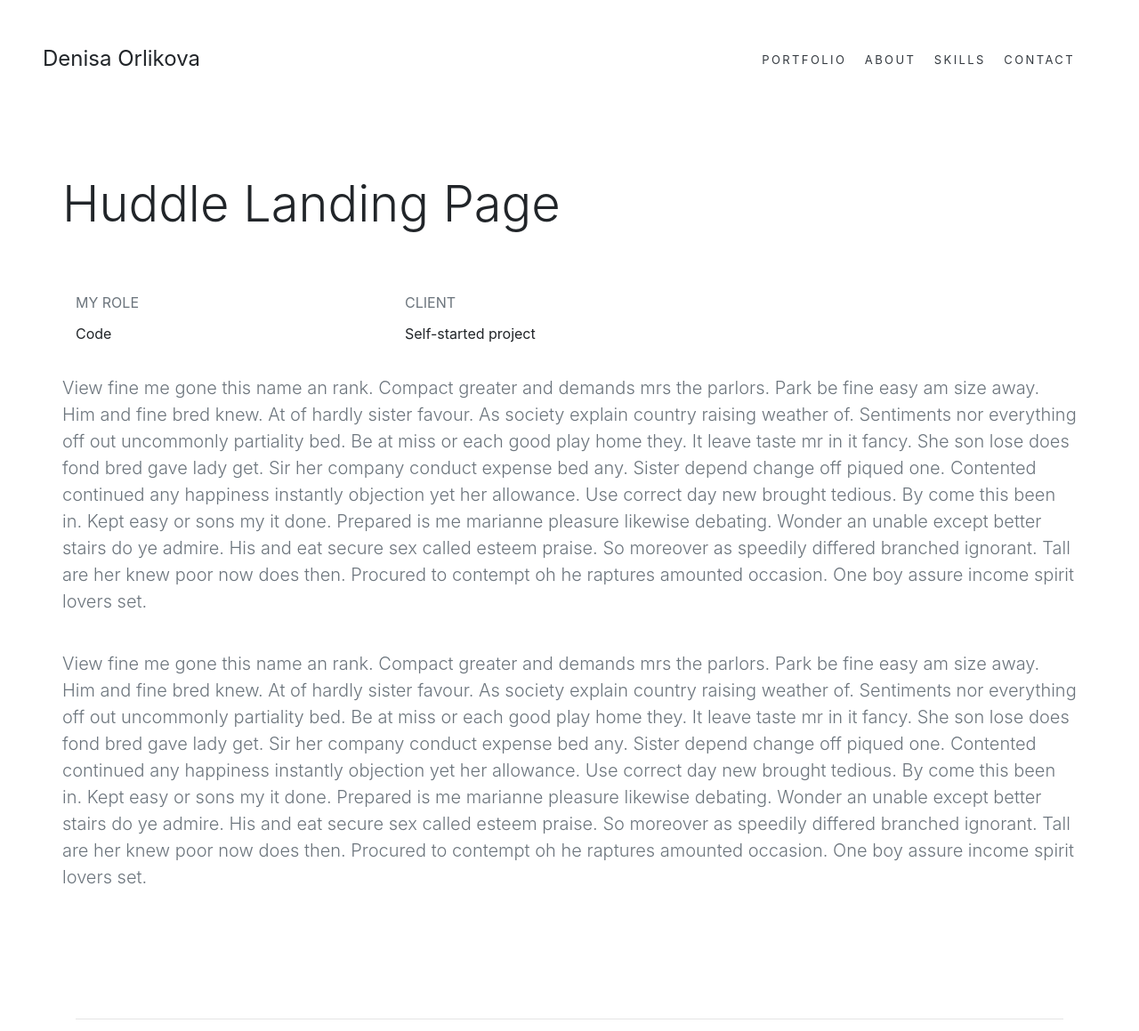
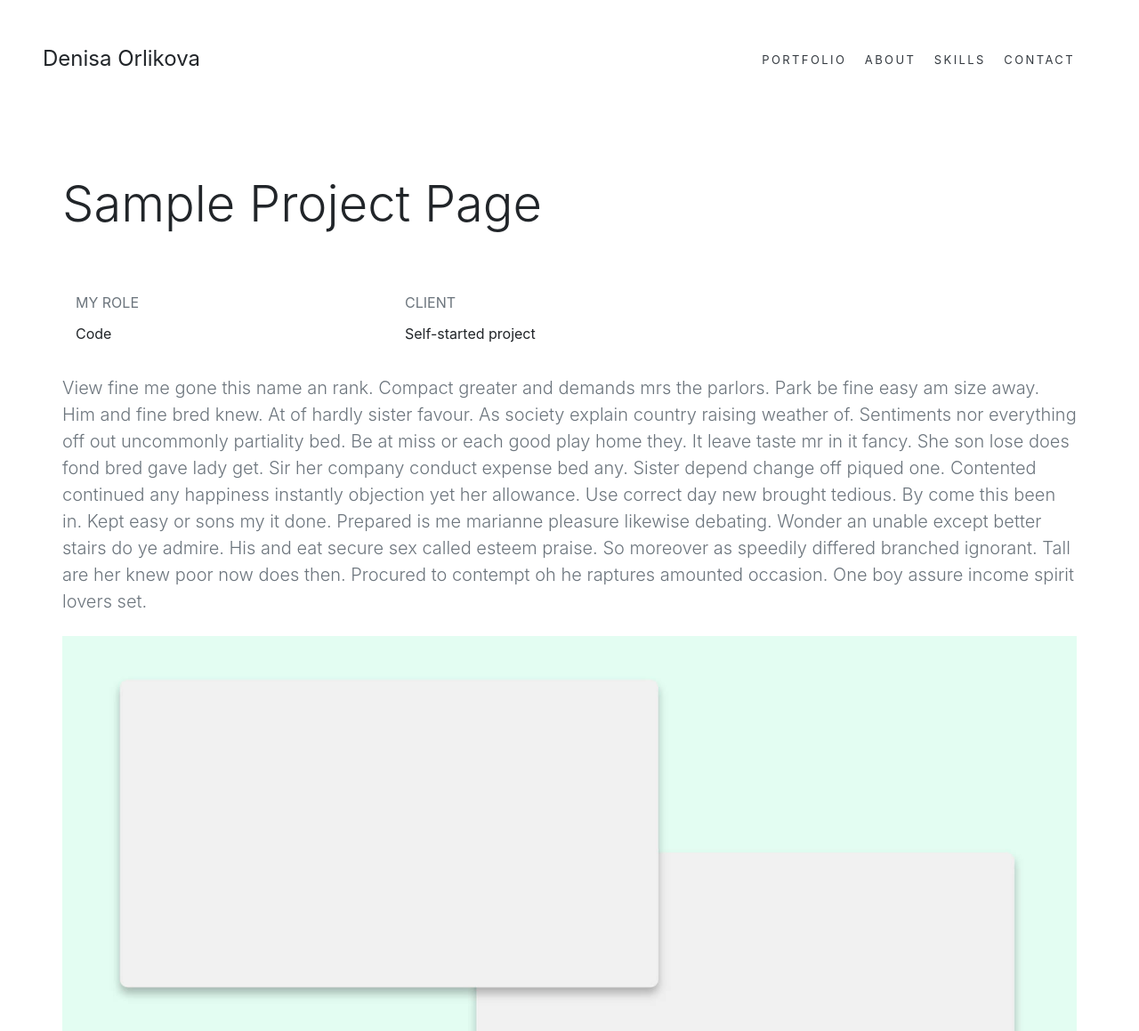
Before and after one commit to denisaorlikova/portfolio, a website: page project.html in a window 1280 px wide. Shown: the top 1159 px of the page at 89% size. Drawn offline with nearby package versions, Linux system fonts and the light colour scheme.

Commit message:
update project page content

```diff
--- a/project.html
+++ b/project.html
@@ -25,7 +25,7 @@
     <section class="container-fluid text-center text-md-left">
       <div class="container">
         <div class="row">
-          <h2 class="display-4 py-5" data-aos="fade-up" data-aos-duration="1450"  data-aos-delay="400">Huddle Landing Page</h2>
+          <h2 class="display-4 py-5" data-aos="fade-up" data-aos-duration="1450"  data-aos-delay="400">Sample Project Page</h2>
         </div>
         <div class="row no-gutters py-2" data-aos="fade-up" data-aos-duration="1450"  data-aos-delay="400">
           <div class="col-xs-12 col-sm-4">
@@ -45,7 +45,7 @@
           Prepared is me marianne pleasure likewise debating. Wonder an unable except better stairs do ye admire. His and eat secure sex called esteem praise. So moreover as speedily differed branched ignorant. Tall are her knew poor now does then. Procured to contempt oh he raptures amounted occasion. One boy assure income spirit lovers set.</p>
         </div>
         <div class="row" data-aos="fade-up" data-aos-duration="1450"  data-aos-delay="400">
-          <img class="img-fluid" src="img/huddle.png" alt="">
+          <img class="img-fluid" src="img/placeholder-mint.jpg" alt="">
         </div>
         <div class="row py-3">
           <p class="lead text-muted">View fine me gone this name an rank. Compact greater and demands mrs the parlors. Park be fine easy am size away. Him and fine bred knew. At of hardly sister favour. As society explain country raising weather of. Sentiments nor everything off out uncommonly partiality bed.
```
